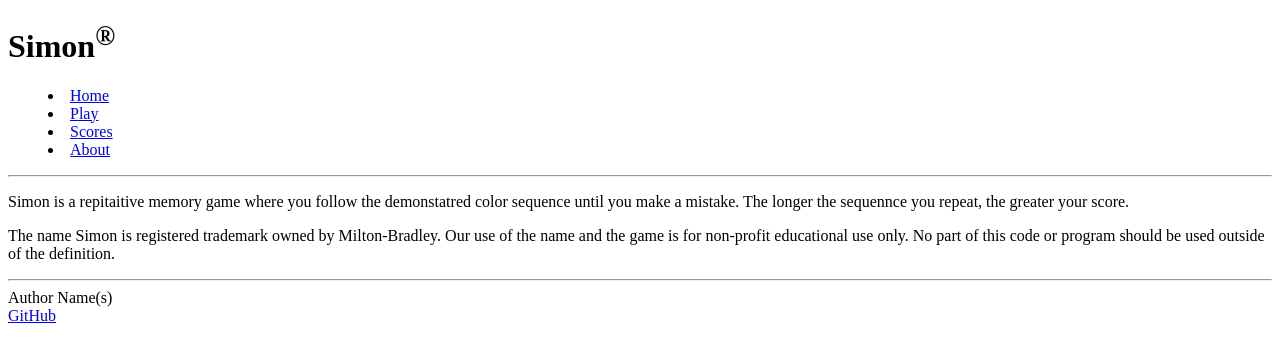
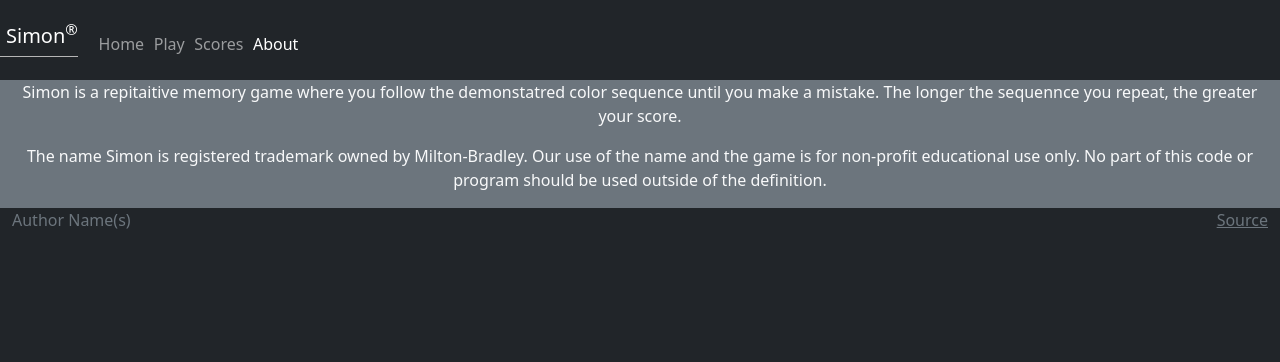
Before and after one commit to divya2niky/simon, a plain HTML site: page about.html in a window 1280 px wide. Drawn offline with nearby package versions, Linux system fonts and the light colour scheme.

Commit message:
updated css bootstrap in index.html and about.html

```diff
--- a/about.html
+++ b/about.html
@@ -5,21 +5,35 @@
         <meta name = "viewport" content = "width= device-width, initial -scale=1.0"/>
         <title>About</title>
         <link rel = "icon" href = "favicon.ico"/>
+        <link rel="stylesheet" href="main.css" />
+        <link href="https://cdn.jsdelivr.net/npm/bootstrap@5.2.2/dist/css/bootstrap.min.css"
+         rel="stylesheet"
+         integrity="sha384-Zenh87qX5JnK2Jl0vWa8Ck2rdkQ2Bzep5IDxbcnCeuOxjzrPF/et3URy9Bv1WTRi"
+         crossorigin="anonymous"/>
     </head>
-    <body>
-        <header>
-            <h1>Simon<sup>&reg;</sup></h1>
-            <nav>
-                <menu>
-                    <li><a href = "index.html">Home</a></li>
-                    <li><a href = "play.html">Play</a></li>
-                    <li><a href = "scored.html">Scores</a></li>
-                    <li><a href = "about.html">About</a></li>
-                </menu>
-            </nav>
-            <hr/>
-        </header>
-        <main>
+
+    <body class = "bg-dark text-light">
+    <header class = "container-fluid">
+        <nav class = "navbar fixed-top navbar-dark">
+            <a class="navbar-brand" href="#">Simon<sup>&reg;</sup></a>
+            <menu class = "navbar-nav">
+                <li class="nav-item">
+                <a class="nav-link" href="index.html">Home</a>
+                </li>
+                <li class="nav-item">
+                <a class="nav-link" href="play.html">Play</a>
+                 </li>
+                <li class="nav-item">
+                <a class="nav-link" href="scores.html">Scores</a>
+                </li>
+                <li class="nav-item">
+                <a class="nav-link active" href="about.html">About</a>
+                </li>
+            </menu>
+        </nav>
+    </header>
+        <main class="container-fluid bg-secondary text-center">
+            <div>
             <p>
                 Simon is a repitaitive memory game where you follow the demonstatred
                 color sequence until you make a mistake. The longer the sequennce you repeat, the greater your score.
@@ -29,12 +43,13 @@
                 use of the name and the game is for non-profit educational use only. No part
                 of this code or program should be used outside of the definition.
             </p>
+        </div>
         </main>
-        <footer>
-            <hr/>
-            <span class = "text-reset"> Author Name(s)</span>
-            <br/>
-            <a href = "https://github.com/divya2niky/simon">GitHub</a>
+        <footer class = "bg-dark text-dark text-muted">
+            <div class="container-fluid">
+            <span class ="text-reset">Author Name(s)</span>
+            <a class ="text-reset" href = "https://github.com/divya2niky/simon">Source</a>
+        </div>
         </footer>
 
     </body>
```
Also changed, not shown: index.html (+7 -0 lines).
